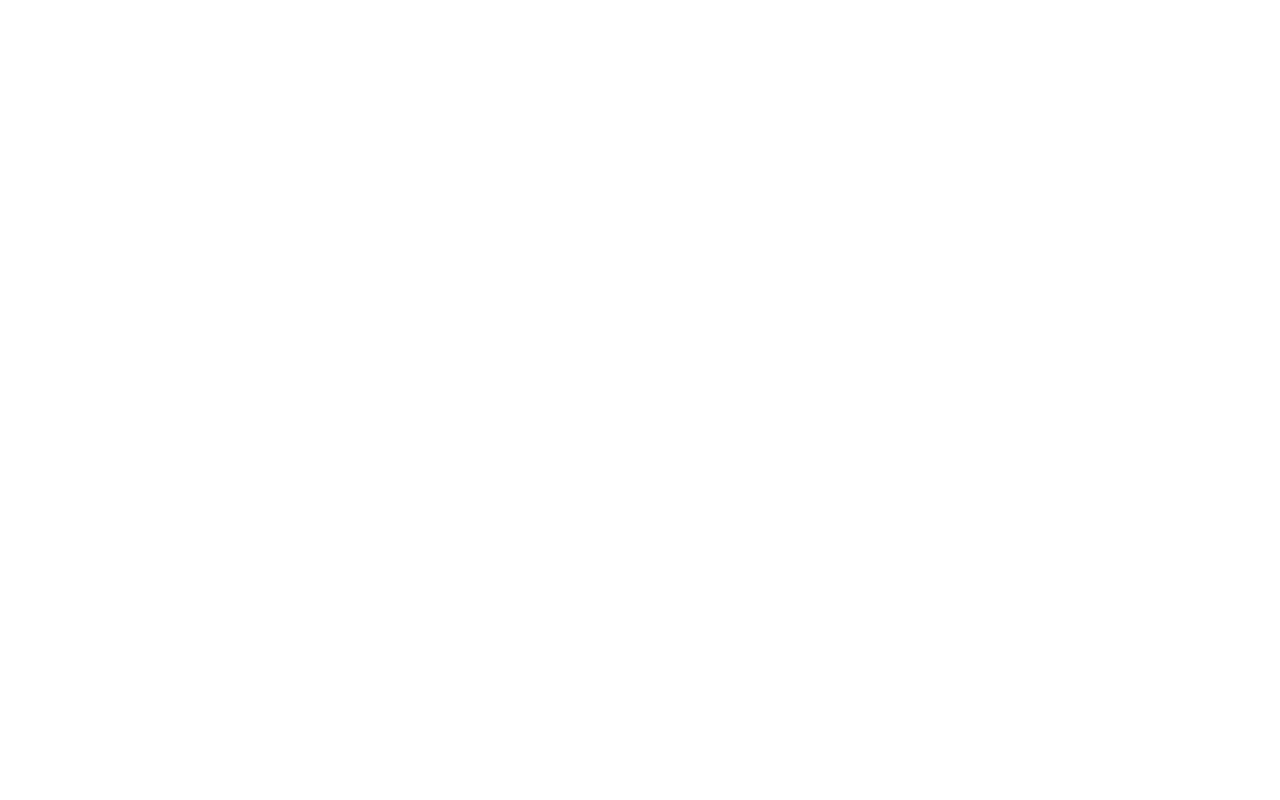
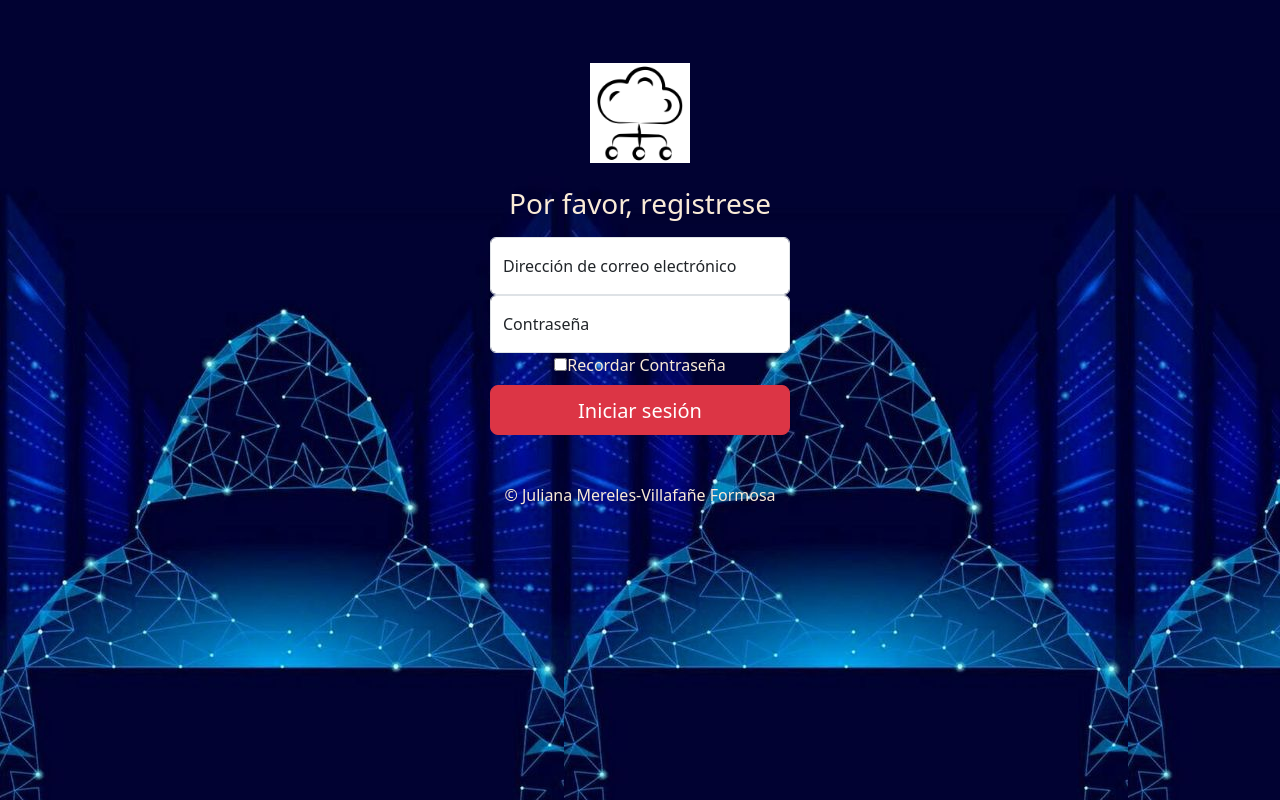
Before and after one commit to yulimereles/trabajo-de-boostrap, a plain HTML site: page Iniciar Sesion.html in a window 1280 px wide. Drawn offline with nearby package versions, Linux system fonts and the light colour scheme.

Commit message:
Agregue Inicio de Sesion, y el footer

```diff
--- a/Iniciar Sesion.html
+++ b/Iniciar Sesion.html
@@ -0,0 +1,39 @@
+<!DOCTYPE html>
+<html lang="en">
+<head>
+    <meta charset="UTF-8">
+    <meta http-equiv="X-UA-Compatible" content="IE=edge">
+    <meta name="viewport" content="width=device-width, initial-scale=1.0">
+    <link href="https://cdn.jsdelivr.net/npm/bootstrap@5.3.0-alpha3/dist/css/bootstrap.min.css" rel="stylesheet" integrity="sha384-KK94CHFLLe+nY2dmCWGMq91rCGa5gtU4mk92HdvYe+M/SXH301p5ILy+dN9+nJOZ" crossorigin="anonymous">
+<link rel="stylesheet" href="style.css">
+    <title>Inicio de Sesion</title>
+</head>
+<body style="background-image: url(fa1229e368827a0f56df5b856e42d00a.jpg);" >
+    <main class="form-signin w-75">
+        <form class="d-flex flex-column align-items-center w-100"> <br><br>
+          <img   class="mb-4 " src="df24f82726302af72f6a40f952121483.jpg" alt="" width="100" height="100">
+          <h1 style="color: antiquewhite;"  class="h3 mb-3 fw-normal"><font style="vertical-align: inherit;"><font style="vertical-align: inherit;">Por favor, registrese</font></font></h1>
+
+          <div class="form-floating w-100">
+            <input type="email" class="form-control" id="floatingInput" placeholder="nombre@ejemplo.com">
+            <label for="floatingInput"><font style="vertical-align: inherit;"><font style="vertical-align: inherit;">Dirección de correo electrónico</font></font></label>
+          </div>
+          <div class="form-floating w-100">
+            <input type="password" class="form-control" id="floatingPassword" placeholder="Contraseña">
+            <label for="floatingPassword"><font style="vertical-align: inherit;"><font style="vertical-align: inherit;">Contraseña</font></font></label>
+          </div>
+
+          <div class="checkbox mb-md-2">
+            <label>
+              <input  type="checkbox" value="remember-me"><font style="vertical-align: inherit;"><font style="vertical-align: inherit; color: antiquewhite;">Recordar Contraseña
+            </font></font></label>
+          </div>
+          <button class="w-100 btn btn-lg btn-danger" type="submit"><font style="vertical-align: inherit;"><font style="vertical-align: inherit;">Iniciar sesión</font></font></button>
+          <p class="mt-5 mb-3 text-muted"><font style="vertical-align: inherit;"><font style="vertical-align: inherit; color: antiquewhite;">© Juliana Mereles-Villafañe Formosa</font></font></p>
+        </form>
+      </main>
+
+
+
+</body>
+</html>
--- a/style.css
+++ b/style.css
@@ -1,9 +1,6 @@
 
 body { background-image: url(Diseño\ sin\ título.png);
 background-repeat: repeat;
-
-
-
 }
 
 main {
@@ -26,23 +23,11 @@ main {
 }
 
 
-.card {
-    height: 28rem;
-    width: 19rem;
+
+
+.form-signin {
+    width: 100%;
+    max-width: 330px;
+    padding: 15px;
+    margin: auto;
 }
-
-.sell {
-    max-height: 3.5rem;
-    color: #655ed1;
-    font-weight: bold;
-}
-
-.alone {
-    max-height: 3.5rem;
-    color: #121416;
-    font-weight: bold;
-}
-
-.alone .price, .sell .price {
-    font-size: 15px;
-}
```
Also changed, not shown: curso.html (+6 -1 lines), index.html (+4 -2 lines), 7cc47bf50914becdb418999019b4aa31.jpg (deleted), df24f82726302af72f6a40f952121483.jpg (added), fa1229e368827a0f56df5b856e42d00a.jpg (added).
